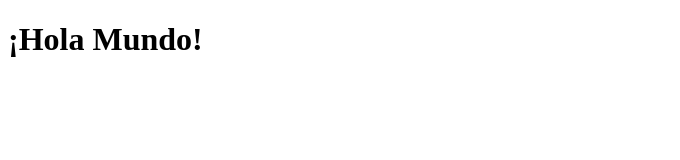
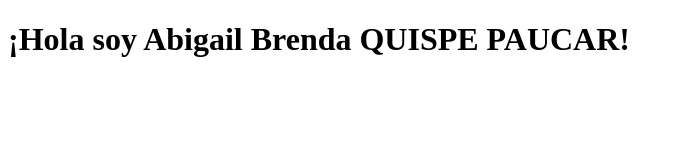
Before and after one commit to abigailbquispepaucar-design/mi-primer-repo, a plain HTML site: page index.html in a window 1280 px wide. Shown: the whole page, without its empty margins (0-680 px from the left). Drawn offline with Linux system fonts and the light colour scheme.

Commit message:
Actualizar mensaje de bienvenida

```diff
--- a/index.html
+++ b/index.html
@@ -5,6 +5,6 @@
     <title>Mi Primer Proyecto</title>
 </head>
 <body>
-    <h1>¡Hola Mundo!</h1>
+    <h1>¡Hola soy Abigail Brenda QUISPE PAUCAR!</h1>
 </body>
 </html>
```
